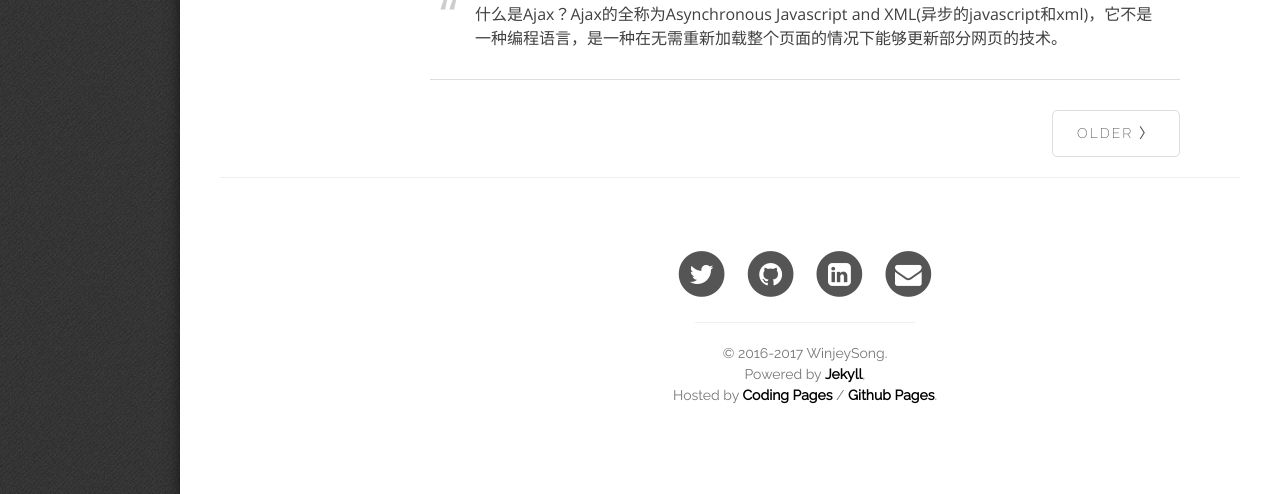
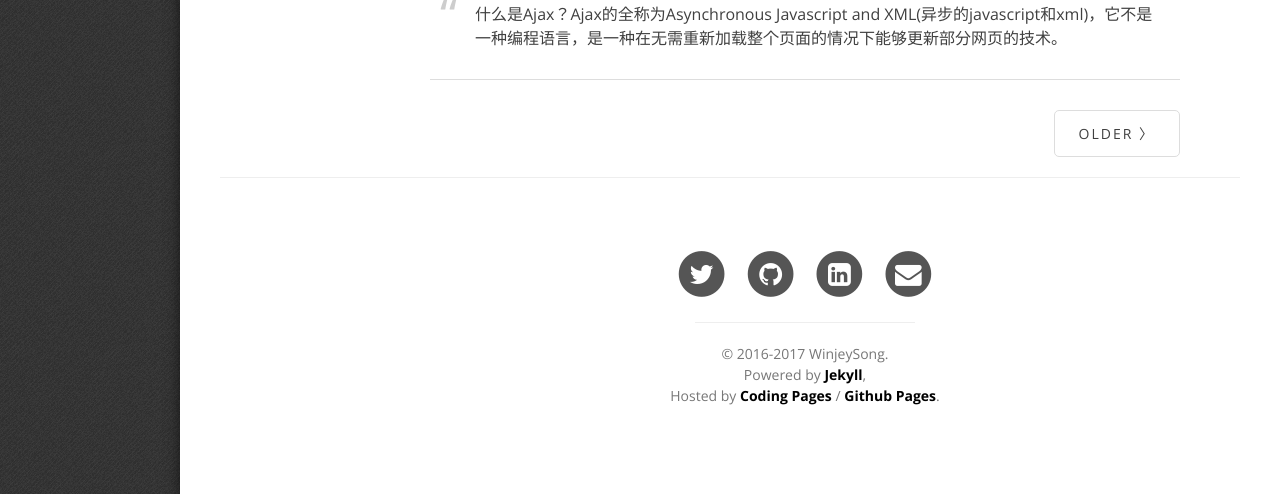
Before and after one commit to winjeysong/winjeysong.github.io, a Jekyll site: the page built from index.html, in a window 1280 px wide. Shown: the part 2358-2852 px from the top of the page. Built offline with Jekyll 4.4.1, drawn with Linux system fonts in a browser that asks for light colours; some web fonts are replaced; the list of posts is cut into pages by our own code.

Commit message:
Delete and change the invalid font

```diff
--- a/_includes/head.html
+++ b/_includes/head.html
@@ -33,7 +33,7 @@
   <link href="//maxcdn.bootstrapcdn.com/font-awesome/4.7.0/css/font-awesome.min.css" rel="stylesheet" type="text/css">
   <link href='//fonts.googleapis.com/css?family=Lora:400,700,400italic,700italic' rel='stylesheet' type='text/css'>
   <link href='//fonts.googleapis.com/css?family=Open+Sans:300italic,400italic,600italic,700italic,800italic,400,300,600,700,800' rel='stylesheet' type='text/css'>
-  <link href="https://fonts.googleapis.com/css?family=Della+Respira|Raleway:200,400" rel="stylesheet">
+  <link href="https://fonts.googleapis.com/css?family=Della+Respira" rel="stylesheet">
   <link href="https://fonts.googleapis.com/css?family=Josefin+Sans:300,400|Open+Sans:300,400" rel="stylesheet">
   <script src="/js/responsive-nav.min.js"></script>
   <!-- HTML5 Shim and Respond.js IE8 support of HTML5 elements and media queries -->
--- a/css/clean-blog.css
+++ b/css/clean-blog.css
@@ -267,9 +267,9 @@
   margin-top: -5px;
 }
 .intro-header .post-heading .meta {
-  font-family: 'Raleway', sans-serif;
-  font-weight: 400;
-  font-size: 16px;
+  font-family: 'Open Sans', sans-serif;
+  font-weight: 200;
+  font-size: 14px;
   color: black;
 }
 .intro-header .post-heading .meta a {
@@ -308,7 +308,7 @@
   margin-bottom: 10px;
 }
 .post-preview > .post-meta {
-  font-family: 'Raleway', sans-serif;
+  font-family: 'Open Sans', sans-serif;
   color: #808080;
   font-size: 12px;
   padding-top:5px;
@@ -384,8 +384,9 @@
   color: #AFAFAF;
 }
 footer .copyright {
-  font-family: 'Raleway', sans-serif;
+  font-family: 'Open Sans', sans-serif;
   font-size: 14px;
+  font-weight:300;
   text-align: center;
   margin-bottom: 0;
 }
@@ -472,7 +473,7 @@
 .pager li > a,
 .pager li > span {
   margin-top:6px;
-  font-family: 'Raleway', "Microsoft YaHei",sans-serif;
+  font-family: 'Open Sans', "Microsoft YaHei",sans-serif;
   line-height: 1.5;
   text-transform: uppercase;
   font-size: 12px;
@@ -568,7 +569,7 @@
 
 .Tags .tag{
   display: inline-block;
-  font-family: 'Raleway', sans-serif;
+  font-family: sans-serif;
   font-size: 12px;
   color: #FFF;
   padding: 1px 3px;
```
Also changed, not shown: css/bootstrap.min.css.
